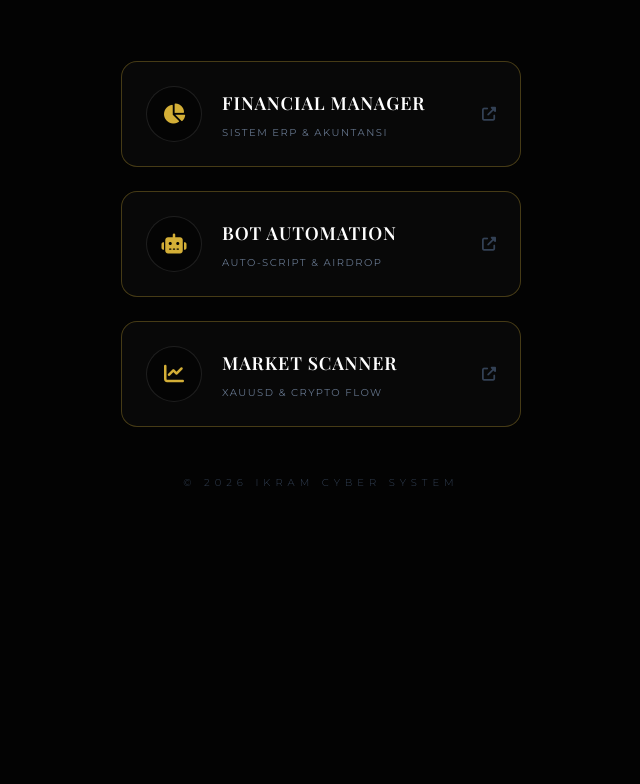
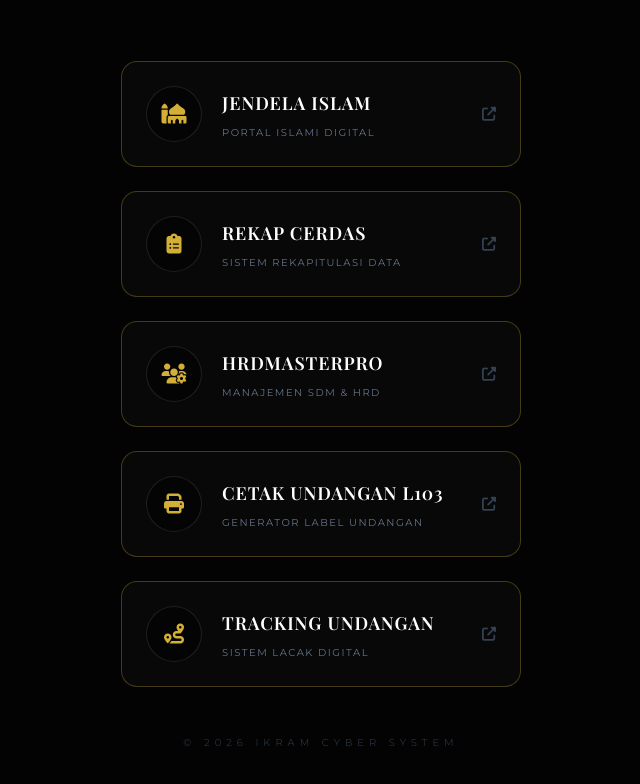
Before and after one commit to ikram-cyber/aplikasi-ikram, a plain HTML site: page index.html in a window 1280 px wide. Shown: the part 372-1156 px from the top of the page, without its empty margins (319-959 px from the left). Before the commit the page ends 974 px from the top, so only its background shows below. Drawn offline with nearby package versions, Linux system fonts and the light colour scheme; a web font is replaced by a local one.

Commit message:
Update: Katalog 5 aplikasi utama

```diff
--- a/index.html
+++ b/index.html
@@ -34,35 +34,57 @@
 
         <div class="pt-4 space-y-6">
 
-            <a href="#" class="flex items-center p-6 luxury-card luxury-border rounded-2xl group">
+            <a href="http://ikram-cyber.web.id/jendela-islam/" class="flex items-center p-6 luxury-card luxury-border rounded-2xl group">
                 <div class="w-14 h-14 rounded-full bg-black/40 border border-white/10 flex items-center justify-center mr-5 transition-all group-hover:border-[#d4af37]">
-                    <i class="fas fa-chart-pie text-[#d4af37] text-xl"></i>
+                    <i class="fas fa-mosque text-[#d4af37] text-xl"></i>
                 </div>
                 <div class="flex-1">
-                    <h2 class="font-luxury text-white text-lg uppercase tracking-wider">Financial Manager</h2>
-                    <p class="text-[10px] text-slate-500 uppercase tracking-[0.15em] mt-2">Sistem ERP & Akuntansi</p>
+                    <h2 class="font-luxury text-white text-lg uppercase tracking-wider">Jendela Islam</h2>
+                    <p class="text-[10px] text-slate-500 uppercase tracking-[0.15em] mt-2">Portal Islami Digital</p>
                 </div>
                 <i class="fas fa-external-link-alt text-slate-700 group-hover:text-[#d4af37] transition-colors text-sm"></i>
             </a>
 
-            <a href="#" class="flex items-center p-6 luxury-card luxury-border rounded-2xl group">
+            <a href="http://ikram-cyber.web.id/rekap-nama/" class="flex items-center p-6 luxury-card luxury-border rounded-2xl group">
                 <div class="w-14 h-14 rounded-full bg-black/40 border border-white/10 flex items-center justify-center mr-5 transition-all group-hover:border-[#d4af37]">
-                    <i class="fas fa-robot text-[#d4af37] text-xl"></i>
+                    <i class="fas fa-clipboard-list text-[#d4af37] text-xl"></i>
                 </div>
                 <div class="flex-1">
-                    <h2 class="font-luxury text-white text-lg uppercase tracking-wider">Bot Automation</h2>
-                    <p class="text-[10px] text-slate-500 uppercase tracking-[0.15em] mt-2">Auto-Script & Airdrop</p>
+                    <h2 class="font-luxury text-white text-lg uppercase tracking-wider">Rekap Cerdas</h2>
+                    <p class="text-[10px] text-slate-500 uppercase tracking-[0.15em] mt-2">Sistem Rekapitulasi Data</p>
                 </div>
                 <i class="fas fa-external-link-alt text-slate-700 group-hover:text-[#d4af37] transition-colors text-sm"></i>
             </a>
 
-            <a href="#" class="flex items-center p-6 luxury-card luxury-border rounded-2xl group">
+            <a href="http://ikram-cyber.web.id/HRDMasterPro/" class="flex items-center p-6 luxury-card luxury-border rounded-2xl group">
                 <div class="w-14 h-14 rounded-full bg-black/40 border border-white/10 flex items-center justify-center mr-5 transition-all group-hover:border-[#d4af37]">
-                    <i class="fas fa-chart-line text-[#d4af37] text-xl"></i>
+                    <i class="fas fa-users-cog text-[#d4af37] text-xl"></i>
                 </div>
                 <div class="flex-1">
-                    <h2 class="font-luxury text-white text-lg uppercase tracking-wider">Market Scanner</h2>
-                    <p class="text-[10px] text-slate-500 uppercase tracking-[0.15em] mt-2">XAUUSD & Crypto Flow</p>
+                    <h2 class="font-luxury text-white text-lg uppercase tracking-wider">HRDMasterPro</h2>
+                    <p class="text-[10px] text-slate-500 uppercase tracking-[0.15em] mt-2">Manajemen SDM & HRD</p>
+                </div>
+                <i class="fas fa-external-link-alt text-slate-700 group-hover:text-[#d4af37] transition-colors text-sm"></i>
+            </a>
+
+            <a href="http://ikram-cyber.web.id/Cetak-nama-undangan/" class="flex items-center p-6 luxury-card luxury-border rounded-2xl group">
+                <div class="w-14 h-14 rounded-full bg-black/40 border border-white/10 flex items-center justify-center mr-5 transition-all group-hover:border-[#d4af37]">
+                    <i class="fas fa-print text-[#d4af37] text-xl"></i>
+                </div>
+                <div class="flex-1">
+                    <h2 class="font-luxury text-white text-lg uppercase tracking-wider">Cetak Undangan L103</h2>
+                    <p class="text-[10px] text-slate-500 uppercase tracking-[0.15em] mt-2">Generator Label Undangan</p>
+                </div>
+                <i class="fas fa-external-link-alt text-slate-700 group-hover:text-[#d4af37] transition-colors text-sm"></i>
+            </a>
+
+            <a href="http://ikram-cyber.web.id/tracking-undangan/" class="flex items-center p-6 luxury-card luxury-border rounded-2xl group">
+                <div class="w-14 h-14 rounded-full bg-black/40 border border-white/10 flex items-center justify-center mr-5 transition-all group-hover:border-[#d4af37]">
+                    <i class="fas fa-route text-[#d4af37] text-xl"></i>
+                </div>
+                <div class="flex-1">
+                    <h2 class="font-luxury text-white text-lg uppercase tracking-wider">Tracking Undangan</h2>
+                    <p class="text-[10px] text-slate-500 uppercase tracking-[0.15em] mt-2">Sistem Lacak Digital</p>
                 </div>
                 <i class="fas fa-external-link-alt text-slate-700 group-hover:text-[#d4af37] transition-colors text-sm"></i>
             </a>
```
